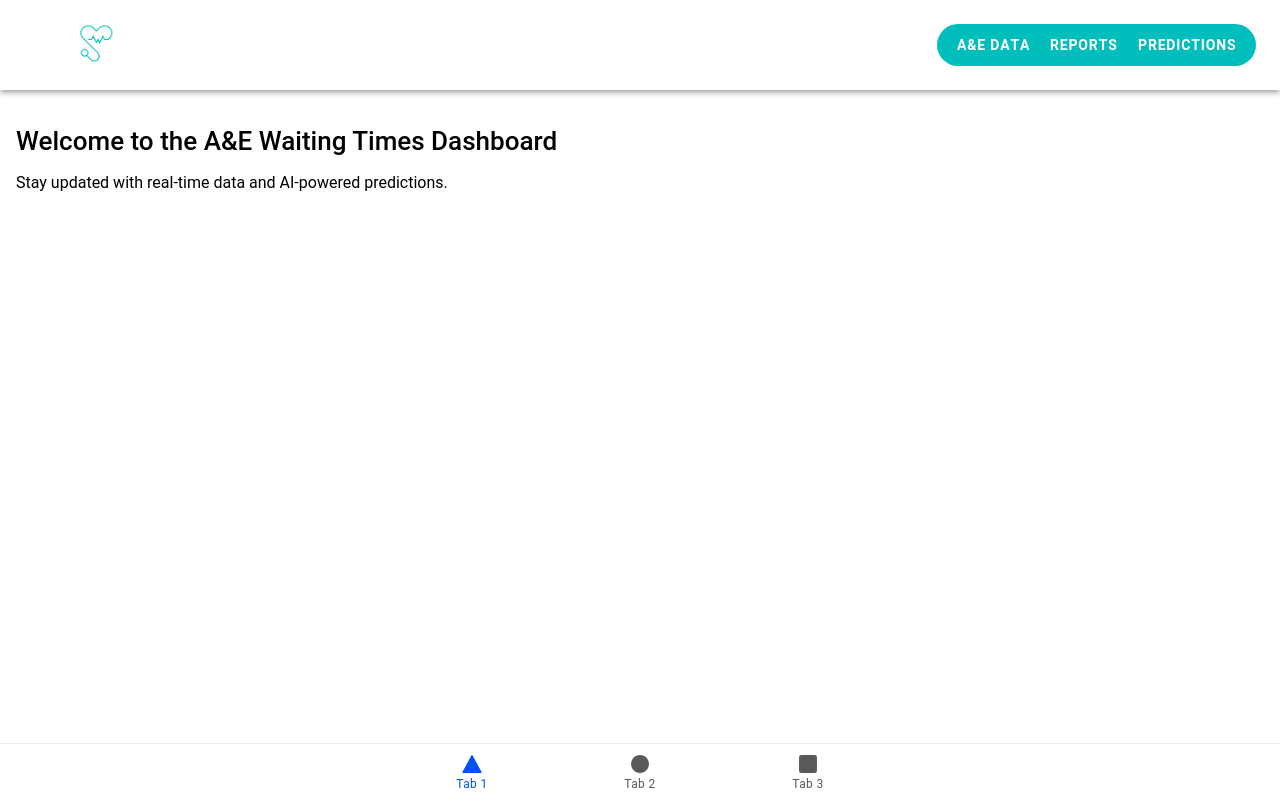
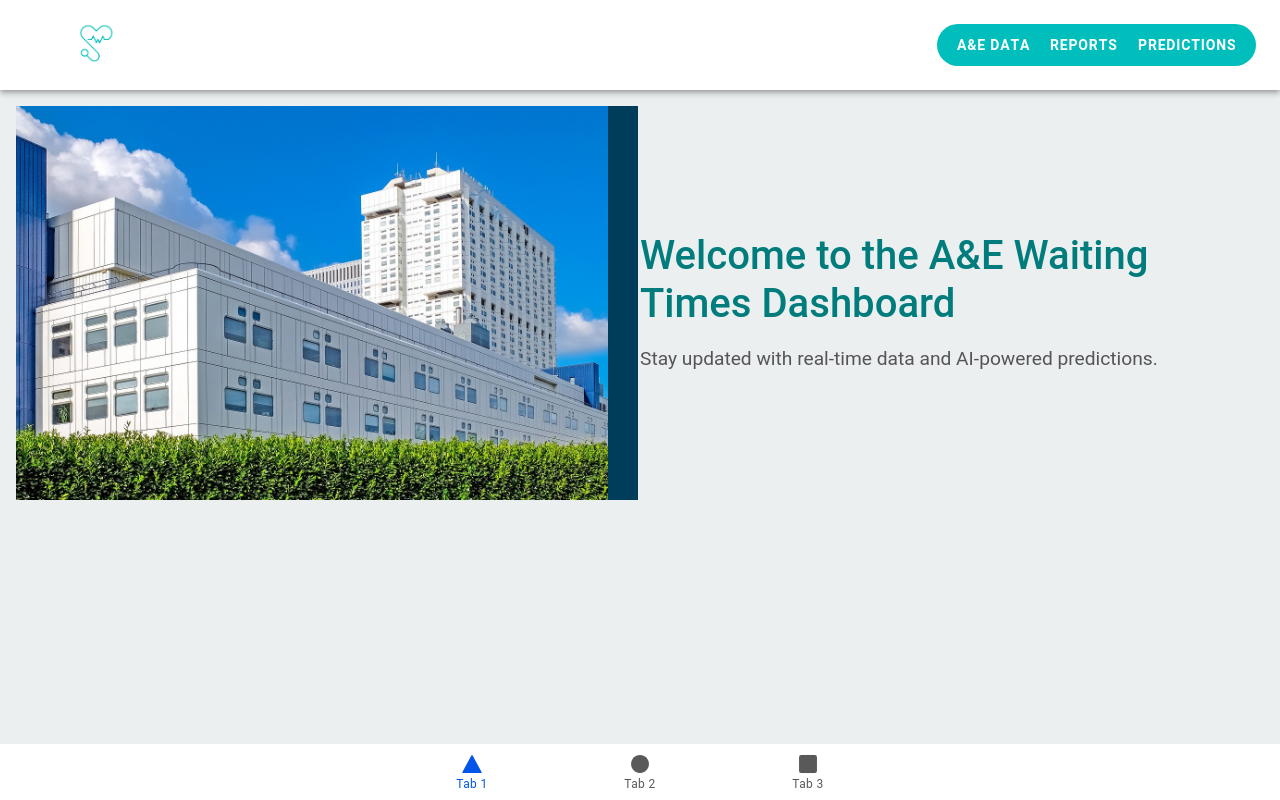
Before and after one commit to sophieboyle1/Final-Year-Project, a React (Vite) app in the folder final-year-project/: page /tab1 in a window 1280 px wide. Built offline with nearby package versions, Linux system fonts and the light colour scheme.

Commit message:
added homepage image, text and styled

```diff
--- a/final-year-project/src/pages/Home.css
+++ b/final-year-project/src/pages/Home.css
@@ -0,0 +1,70 @@
+ion-content {
+    background-color: #EBEFF0;
+    --background: #EBEFF0;
+    margin: 0;
+    padding: 0;
+}
+
+.homepage-container {
+    display: flex;
+    flex-direction: row;
+    align-items: center;
+  }
+
+  .image-container {
+    flex: 1;
+    display: flex;
+    justify-content: center;
+    align-items: center;
+  }
+
+  .side-image {
+    max-width: 100%;
+    height: auto;
+  }
+
+  .text-container {
+    flex: 1;
+    padding: 2rem;
+    text-align: left;
+    background-color: #EBEFF0;
+  }
+
+  .main-title {
+    font-size: 2.5rem;
+    color: #007C7D;
+  }
+
+  .subheading {
+    font-size: 1.2rem;
+    margin-bottom: 1.5rem;
+    color: #555;
+  }
+
+  .get-data-button {
+    background-color: #00BEBB;
+    color: white;
+    margin: 1rem 0;
+  }
+
+  .info-section {
+    margin-top: 2rem;
+  }
+
+  .image-container {
+    flex: 1;
+    position: relative;
+    display: flex;
+    justify-content: center;
+    align-items: center;
+  }
+
+  .image-container::after {
+    content: '';
+    position: absolute;
+    top: 0;
+    right: -30px;
+    width: 30px;
+    height: 100%;
+    background-color: #003D5B;
+  }
--- a/final-year-project/src/pages/Home.tsx
+++ b/final-year-project/src/pages/Home.tsx
@@ -2,15 +2,22 @@ import React from 'react';
 import { IonContent, IonPage } from '@ionic/react';
 import Header from './Header';
 import './Home.css';
+import image from '../assets/hospital.jpg';
 
 const HomePage: React.FC = () => {
   return (
     <IonPage>
       <Header />
-
       <IonContent className="ion-padding">
-        <h1>Welcome to the A&E Waiting Times Dashboard</h1>
-        <p>Stay updated with real-time data and AI-powered predictions.</p>
+        <div className="homepage-container">
+          <div className="image-container">
+            <img src={image} alt="A&E Services" className="side-image" />
+          </div>
+          <div className="text-container">
+            <h1 className="main-title">Welcome to the A&E Waiting Times Dashboard</h1>
+            <p className="subheading">Stay updated with real-time data and AI-powered predictions.</p>
+          </div>
+        </div>
       </IonContent>
     </IonPage>
   );
```
Also changed, not shown: final-year-project/src/assets/hospital.jpg (added).
